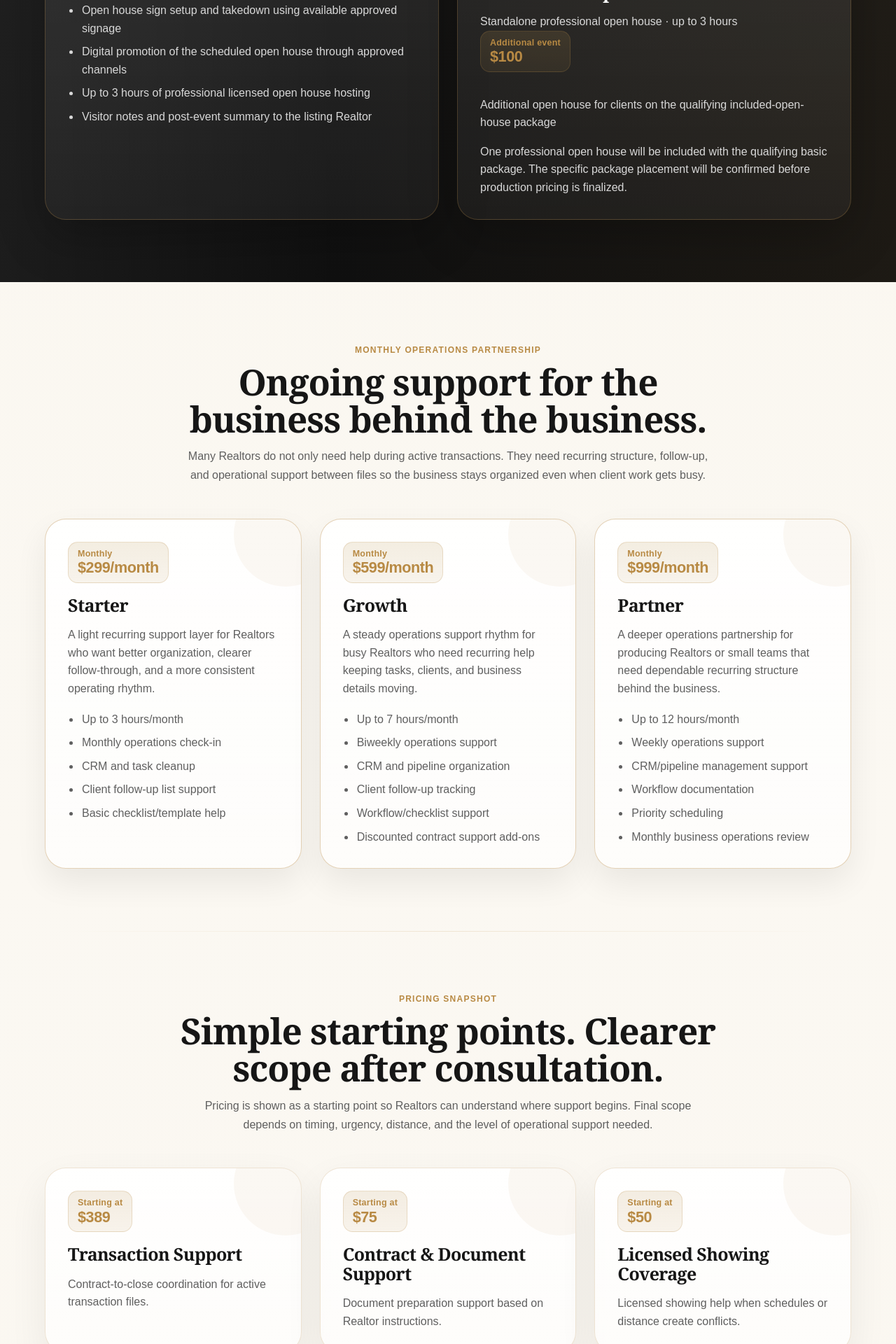
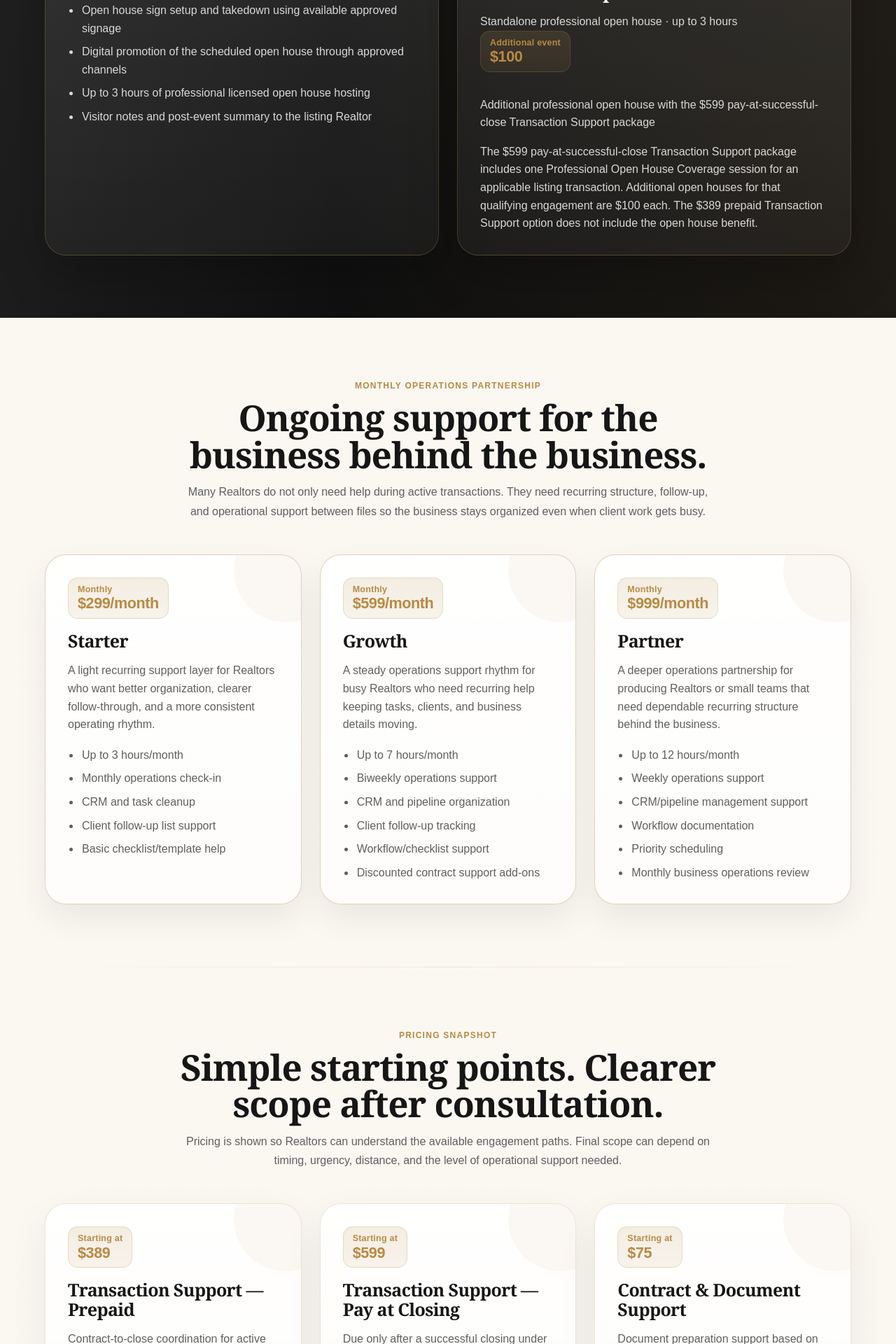
Before and after one commit to KoinoniaTransactions/Reynalds-OS, a Next.js app in the folder apps/web/: page /koinonia/services in a window 1280 px wide. Shown: the part 3480-5400 px from the top of the page at 70% size. Built offline with nearby package versions, Linux system fonts and the light colour scheme; no server answers.

Commit message:
Tie open house benefit to pay-at-closing transaction package

```diff
--- a/apps/web/content/services.ts
+++ b/apps/web/content/services.ts
@@ -100,9 +100,9 @@ export const servicesContent = {
     standalonePrice: "$200",
     standaloneLabel: "Standalone professional open house · up to 3 hours",
     additionalPrice: "$100",
-    additionalLabel: "Additional open house for clients on the qualifying included-open-house package",
+    additionalLabel: "Additional professional open house with the $599 pay-at-successful-close Transaction Support package",
     packageNote:
-      "One professional open house will be included with the qualifying basic package. The specific package placement will be confirmed before production pricing is finalized."
+      "The $599 pay-at-successful-close Transaction Support package includes one Professional Open House Coverage session for an applicable listing transaction. Additional open houses for that qualifying engagement are $100 each. The $389 prepaid Transaction Support option does not include the open house benefit."
   },
 
   monthlySupport: {
@@ -159,12 +159,18 @@ export const servicesContent = {
     eyebrow: "Pricing Snapshot",
     title: "Simple starting points. Clearer scope after consultation.",
     lead:
-      "Pricing is shown as a starting point so Realtors can understand where support begins. Final scope depends on timing, urgency, distance, and the level of operational support needed.",
+      "Pricing is shown so Realtors can understand the available engagement paths. Final scope can depend on timing, urgency, distance, and the level of operational support needed.",
     prices: [
       {
-        title: "Transaction Support",
+        title: "Transaction Support — Prepaid",
         price: "$389",
-        body: "Contract-to-close coordination for active transaction files."
+        body: "Contract-to-close coordination for active transaction files when payment is completed before work begins."
+      },
+      {
+        title: "Transaction Support — Pay at Closing",
+        price: "$599",
+        body:
+          "Due only after a successful closing under the approved structure. For an applicable listing transaction, this option includes one Professional Open House Coverage session."
       },
       {
         title: "Contract & Document Support",
```
